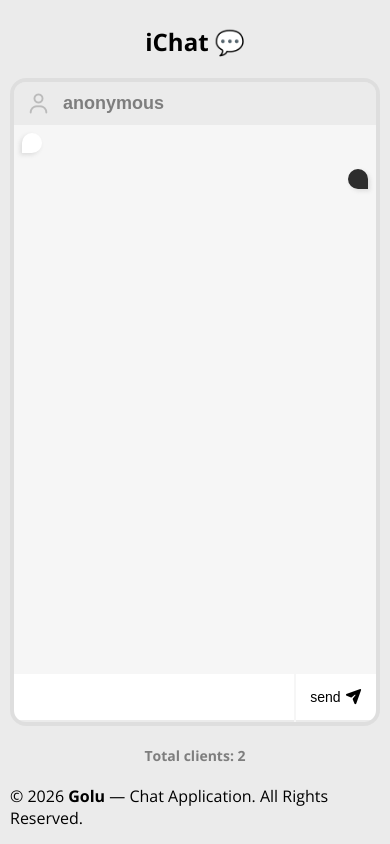
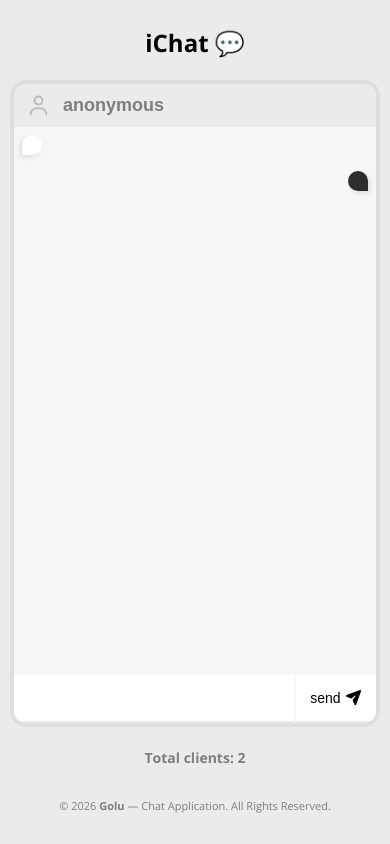
Before and after one commit to Golupandey0/chat-application, a website: page public/index.html in a window 390 px wide. Drawn offline with nearby package versions, Linux system fonts and the light colour scheme; no server answers.

Commit message:
Implement copyright styling for mobile responsiveness
Add copyright section with responsive styles for mobile.

```diff
--- a/public/style.css
+++ b/public/style.css
@@ -135,8 +135,6 @@ body{
     color: #7e7e7e;
 }
 
-
-/* 📱 Mobile Responsive */
 @media (max-width: 600px) {
 
     body {
@@ -207,3 +205,17 @@ body{
         margin: 10px 0;
     }
 }
+
+.copyright {
+    text-align: center;
+    font-size: 13px;
+    color: #7e7e7e;
+    margin: 15px 0 20px;
+}
+
+@media (max-width: 600px) {
+    .copyright {
+        font-size: 11px;
+        margin: 10px 0 15px;
+    }
+}
```
